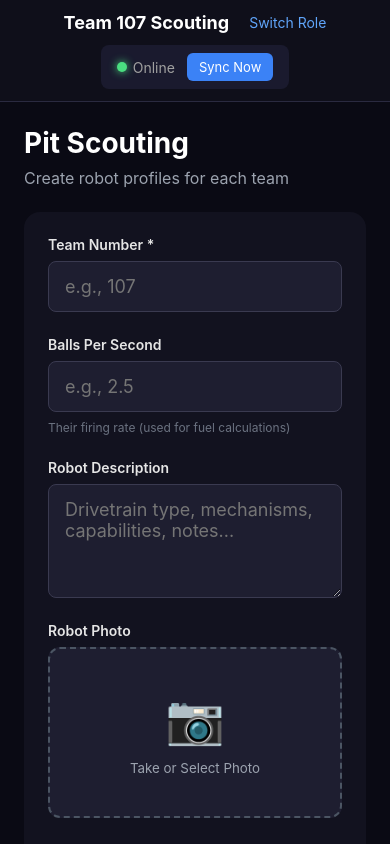
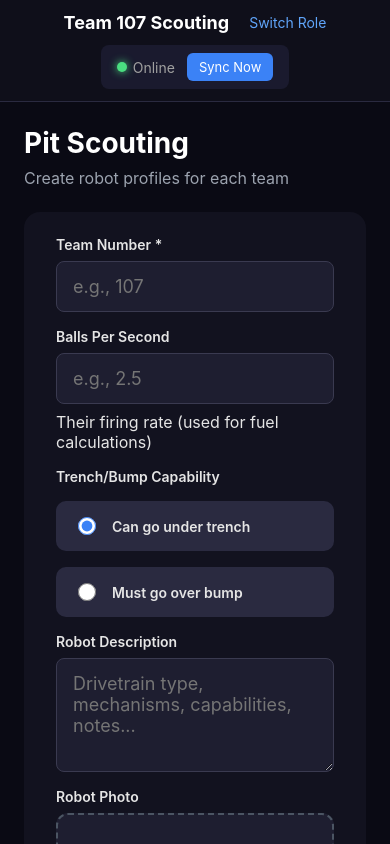
Before and after one commit to FRCTeam107/FRC2026-ScoutingApp, a React (Vite) app: page /pit in a window 390 px wide. Shown: the top 844 px of the page. Built offline with nearby package versions, Linux system fonts and the light colour scheme; no server answers.

Commit message:
changed config and lots of other things

```diff
--- a/package.json
+++ b/package.json
@@ -25,6 +25,7 @@
     "eslint": "^9.39.1",
     "eslint-plugin-react-hooks": "^7.0.1",
     "eslint-plugin-react-refresh": "^0.4.24",
+    "gh-pages": "^6.3.0",
     "globals": "^16.5.0",
     "vite": "^7.2.4",
     "vite-plugin-pwa": "^1.2.0"
--- a/src/components/match/MatchScoutForm.css
+++ b/src/components/match/MatchScoutForm.css
@@ -3,6 +3,64 @@
   flex-direction: column;
   max-width: 500px;
   margin: 0 auto;
+}
+
+@media (max-width: 600px) {
+  .match-scout-form {
+    max-width: 100vw;
+    padding: 0 8px;
+    gap: 16px;
+  }
+  .form-row {
+    flex-direction: column;
+    gap: 8px;
+  }
+  .form-group input,
+  .form-group textarea {
+    font-size: 15px;
+    padding: 10px 12px;
+  }
+  .form-group label {
+    font-size: 15px;
+  }
+  .stage-title {
+    font-size: 20px;
+  }
+  .stage-subtitle {
+    font-size: 13px;
+  }
+  .alliance-toggle {
+    flex-direction: column;
+    gap: 8px;
+  }
+  .alliance-btn {
+    font-size: 15px;
+    padding: 12px 0;
+    width: 100%;
+    border-radius: 8px;
+  }
+  .summary-stats {
+    flex-direction: column;
+    gap: 8px;
+    align-items: stretch;
+  }
+  .summary-stats .stat {
+    padding: 12px 8px;
+    font-size: 15px;
+  }
+  .stage-nav {
+    flex-direction: column;
+    gap: 8px;
+  }
+  .next-button,
+  .back-button,
+  .submit-button {
+    font-size: 15px;
+    padding: 12px 0;
+    width: 100%;
+    border-radius: 8px;
+  }
+}
 }
 
 /* Progress indicator */
@@ -11,6 +69,48 @@
   justify-content: center;
   gap: 12px;
   margin-bottom: 32px;
+  flex-wrap: wrap;
+}
+@media (max-width: 400px) {
+  .stage-progress {
+    gap: 10px;
+    margin-bottom: 18px;
+    flex-wrap: wrap;
+    justify-content: center;
+    align-items: center;
+  }
+  .stage-dot {
+    width: 16px;
+    height: 16px;
+    min-width: 16px;
+    min-height: 16px;
+  }
+}
+}
+
+@media (max-width: 600px) {
+  .stage-progress {
+    gap: 20px;
+    margin-bottom: 24px;
+  }
+  .stage-dot {
+    width: 20px;
+    height: 20px;
+    min-width: 20px;
+    min-height: 20px;
+    border-radius: 50%;
+    background: #2a2a40;
+    transition: all 0.3s;
+    box-shadow: 0 2px 8px rgba(0,0,0,0.12);
+  }
+  .stage-dot.active {
+    background: #3b82f6;
+  }
+  .stage-dot.current {
+    transform: scale(1.2);
+    box-shadow: 0 0 12px rgba(59, 130, 246, 0.5);
+  }
+}
 }
 
 .stage-dot {
@@ -61,6 +161,18 @@
 .form-row {
   display: flex;
   gap: 12px;
+}
+
+@media (max-width: 600px) {
+  .form-row {
+    flex-direction: column;
+    gap: 8px;
+  }
+  .form-group input {
+    width: 100%;
+    box-sizing: border-box;
+  }
+}
 }
 
 .form-row .form-group {
--- a/src/components/match/MatchScoutForm.jsx
+++ b/src/components/match/MatchScoutForm.jsx
@@ -31,7 +31,7 @@ export function MatchScoutForm({ onSave }) {
   // Teleop/Endgame
   const [teleopAccuracy, setTeleopAccuracy] = useState(50);
   const [teleopClimb, setTeleopClimb] = useState('None');
-  const [teleopPickup, setTeleopPickup] = useState([]);
+  const [pickupLocation, setPickupLocation] = useState([]);
 
   // Post-match
   const [defenseRating, setDefenseRating] = useState(0);
@@ -70,7 +70,7 @@ export function MatchScoutForm({ onSave }) {
       teleopFiringSeconds: teleopSeconds,
       teleopAccuracy,
       teleopClimb,
-      teleopPickup,
+      pickupLocation,
       defenseRating,
       notes
     };
@@ -85,7 +85,7 @@ export function MatchScoutForm({ onSave }) {
     setAutoClimb('None');
     setTeleopAccuracy(50);
     setTeleopClimb('None');
-    setTeleopPickup([]);
+    setPickupLocation([]);
     setDefenseRating(0);
     setNotes('');
     resetTimer();
@@ -215,8 +215,8 @@ export function MatchScoutForm({ onSave }) {
 
           <ClimbSelector
             label="Pickup Location"
-            value={teleopPickup}
-            onChange={setTeleopPickup}
+            value={pickupLocation}
+            onChange={setPickupLocation}
             multiple={true}
             levels={[
               'Neutral Zone',
@@ -256,7 +256,7 @@ export function MatchScoutForm({ onSave }) {
               <span className="stat-label">Teleop</span>
               <span className="stat-value">{teleopSeconds.toFixed(1)}s</span>
                 <span className="stat-detail">
-                  {teleopAccuracy}% · {teleopClimb} · {Array.isArray(teleopPickup) ? (teleopPickup.length ? teleopPickup.join(', ') : 'None') : teleopPickup}
+                  {teleopAccuracy}% · {teleopClimb} · {Array.isArray(pickupLocation) ? (pickupLocation.length ? pickupLocation.join(', ') : 'None') : pickupLocation}
                 </span>
             </div>
           </div>
--- a/src/components/pit/PitScoutForm.css
+++ b/src/components/pit/PitScoutForm.css
@@ -4,6 +4,42 @@
   gap: 24px;
   max-width: 500px;
   margin: 0 auto;
+}
+
+@media (max-width: 600px) {
+  .pit-scout-form {
+    max-width: 100vw;
+    padding: 0 8px;
+    gap: 16px;
+  }
+  .form-group input,
+  .form-group textarea {
+    font-size: 15px;
+    padding: 10px 12px;
+  }
+  .form-group label {
+    font-size: 15px;
+  }
+  .toggle-group {
+    flex-direction: column;
+    gap: 10px;
+  }
+  .toggle-group label {
+    font-size: 15px;
+    padding: 10px 12px;
+  }
+  .form-actions {
+    flex-direction: column;
+    gap: 8px;
+  }
+  .save-button,
+  .cancel-button {
+    font-size: 15px;
+    padding: 12px 0;
+    width: 100%;
+    border-radius: 8px;
+  }
+}
 }
 
 .form-group {
@@ -37,6 +73,49 @@
   resize: vertical;
   min-height: 100px;
 }
+
+  .toggle-group {
+    display: flex;
+    gap: 16px;
+    margin-top: 8px;
+  }
+  .toggle-group label {
+    display: flex;
+    align-items: center;
+    gap: 10px;
+    font-weight: 600;
+    color: #e5e5e5;
+    background: #2a2a40;
+    border: 2px solid transparent;
+    border-radius: 10px;
+    padding: 14px 20px;
+    font-size: 16px;
+    cursor: pointer;
+    transition: border-color 0.2s, background 0.2s;
+  }
+  .toggle-group label:hover,
+  .toggle-group label:focus-within {
+    border-color: #3b82f6;
+    background: #1e1e30;
+  }
+  .toggle-group input[type="radio"] {
+    accent-color: #3b82f6;
+    width: 20px;
+    height: 20px;
+    margin-right: 10px;
+  }
+  }
+  .toggle-group label:hover {
+    border-color: #3b82f6;
+    background: #1e1e30;
+  }
+  .toggle-group input[type="radio"] {
+    accent-color: #3b82f6;
+    width: 18px;
+    height: 18px;
+    margin-right: 6px;
+  }
+  }
 
 .hint {
   font-size: 12px;
--- a/src/components/pit/PitScoutForm.jsx
+++ b/src/components/pit/PitScoutForm.jsx
@@ -8,7 +8,8 @@ export function PitScoutForm({ teamNumber, onSave, onCancel }) {
     teamNumber: teamNumber || '',
     description: '',
     ballsPerSecond: '',
-    photoBase64: null
+    photoBase64: null,
+    trenchCapability: 'trench' // default: can go under trench
   });
 
   useEffect(() => {
@@ -19,7 +20,8 @@ export function PitScoutForm({ teamNumber, onSave, onCancel }) {
           teamNumber: existing.teamNumber,
           description: existing.description || '',
           ballsPerSecond: existing.ballsPerSecond || '',
-          photoBase64: existing.photoBase64 || existing.photoUrl || null
+          photoBase64: existing.photoBase64 || existing.photoUrl || null,
+          trenchCapability: existing.trenchCapability || 'trench'
         });
       }
     }
@@ -37,7 +39,8 @@ export function PitScoutForm({ teamNumber, onSave, onCancel }) {
       teamNumber: parseInt(formData.teamNumber),
       description: formData.description,
       ballsPerSecond: formData.ballsPerSecond ? parseFloat(formData.ballsPerSecond) : null,
-      photoBase64: formData.photoBase64
+      photoBase64: formData.photoBase64,
+      trenchCapability: formData.trenchCapability
     };
 
     saveTeamProfile(profile);
@@ -80,6 +83,32 @@ export function PitScoutForm({ teamNumber, onSave, onCancel }) {
       </div>
 
       <div className="form-group">
+        <label>Trench/Bump Capability</label>
+        <div className="toggle-group">
+          <label>
+            <input
+              type="radio"
+              name="trenchCapability"
+              value="trench"
+              checked={formData.trenchCapability === 'trench'}
+              onChange={() => handleChange('trenchCapability', 'trench')}
+            />
+            Can go under trench
+          </label>
+          <label>
+            <input
+              type="radio"
+              name="trenchCapability"
+              value="bump"
+              checked={formData.trenchCapability === 'bump'}
+              onChange={() => handleChange('trenchCapability', 'bump')}
+            />
+            Must go over bump
+          </label>
+        </div>
+      </div>
+
+      <div className="form-group">
         <label htmlFor="description">Robot Description</label>
         <textarea
           id="description"
--- a/src/pages/ManagerPage.jsx
+++ b/src/pages/ManagerPage.jsx
@@ -156,6 +156,7 @@ export function ManagerPage() {
 
     if (pendingAction?.type === 'deleteTeam') {
       deleteTeamProfile(pendingAction.teamNumber);
+      await deleteTeamProfileFromCloud(pendingAction.teamNumber);
       setRefreshKey(k => k + 1);
       setSelectedTeam(null);
     } else if (pendingAction?.type === 'clearForNewEvent') {
--- a/vite.config.js
+++ b/vite.config.js
@@ -1,11 +1,6 @@
-import { defineConfig } from 'vite'
-import react from '@vitejs/plugin-react'
-import { VitePWA } from 'vite-plugin-pwa'
-
 export default defineConfig({
-  base: '/FRC2026-ScoutingApp/',
+  base: '/',
   plugins: [
-
     react(),
     VitePWA({
       registerType: 'autoUpdate',
@@ -19,23 +14,11 @@ export default defineConfig({
         display: 'standalone',
         orientation: 'portrait',
         start_url: '/',
+        scope: '/',
         icons: [
-          {
-            src: 'pwa-192x192.png',
-            sizes: '192x192',
-            type: 'image/png'
-          },
-          {
-            src: 'pwa-512x512.png',
-            sizes: '512x512',
-            type: 'image/png'
-          },
-          {
-            src: 'pwa-512x512.png',
-            sizes: '512x512',
-            type: 'image/png',
-            purpose: 'any maskable'
-          }
+          { src: 'pwa-192x192.png', sizes: '192x192', type: 'image/png' },
+          { src: 'pwa-512x512.png', sizes: '512x512', type: 'image/png' },
+          { src: 'pwa-512x512.png', sizes: '512x512', type: 'image/png', purpose: 'any maskable' }
         ]
       },
       workbox: {
@@ -48,7 +31,7 @@ export default defineConfig({
               cacheName: 'supabase-cache',
               expiration: {
                 maxEntries: 100,
-                maxAgeSeconds: 60 * 60 * 24 // 24 hours
+                maxAgeSeconds: 60 * 60 * 24
               }
             }
           }
```
Also changed, not shown: public/sw.js (added, +42 -0 lines), src/lib/supabase.js.
